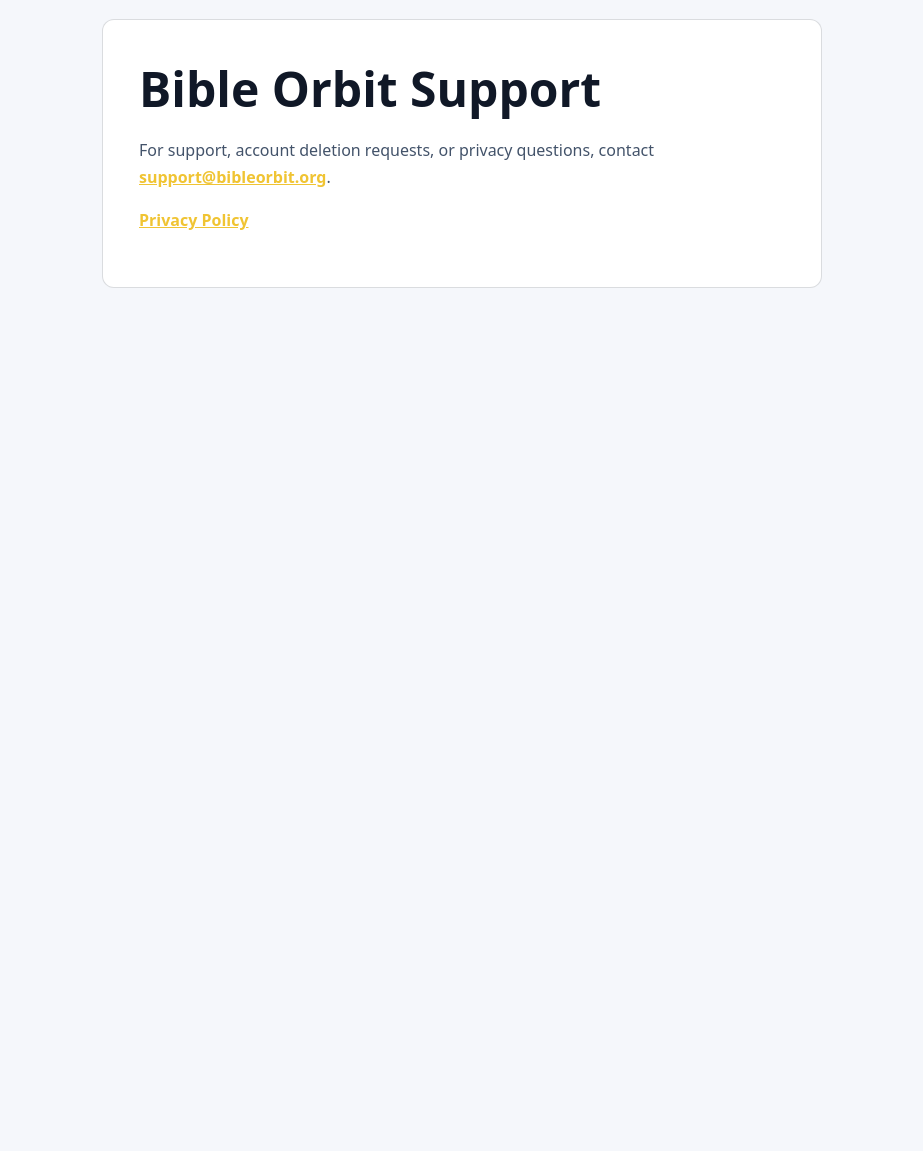
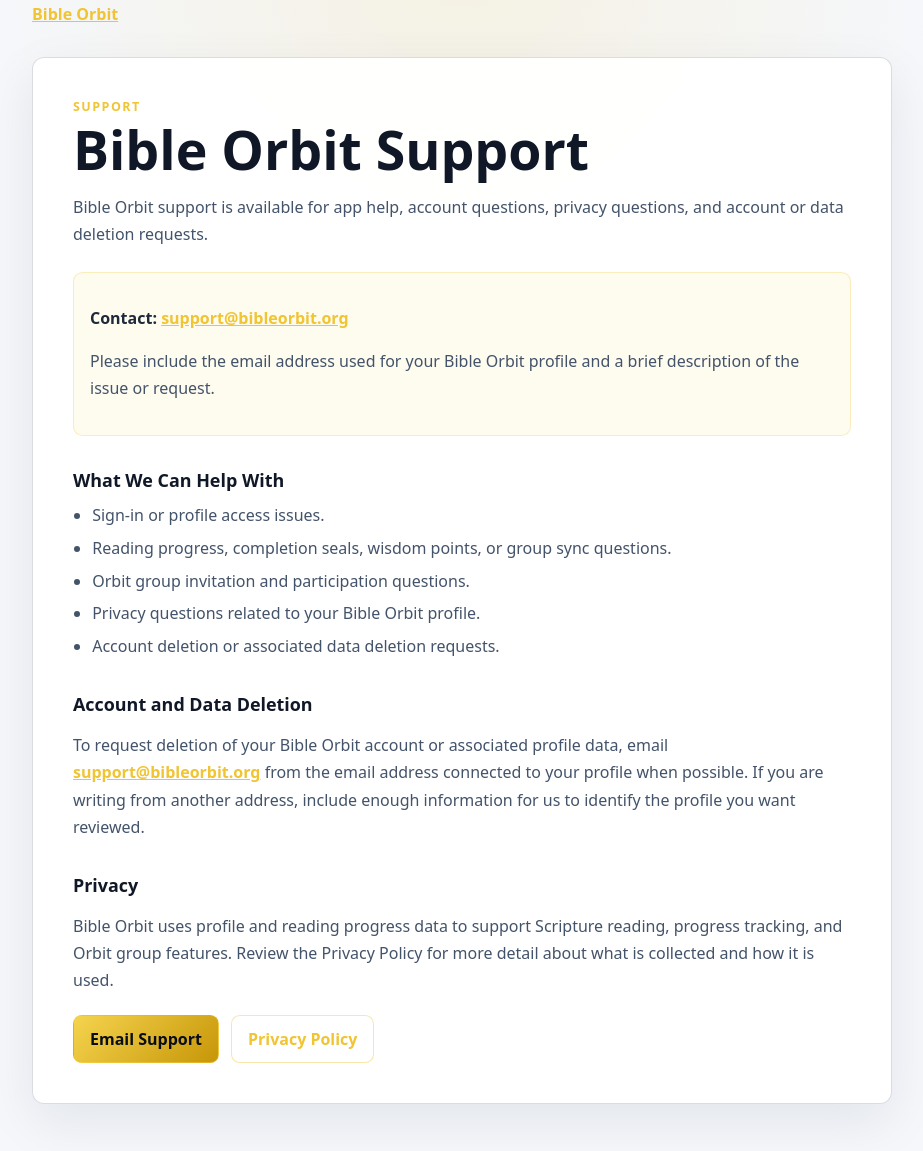
Before and after one commit to BibleOrbit/bibleorbit-site, a plain HTML site: page support/index.html in a window 1280 px wide. Shown: the part 45-1196 px from the top of the page, without its empty margins (178-1101 px from the left). Before the commit the page ends 800 px from the top, so only its background shows below. Drawn offline with Linux system fonts and the light colour scheme.

Commit message:
Polish support page

```diff
--- a/support/index.html
+++ b/support/index.html
@@ -4,7 +4,10 @@
     <meta charset="utf-8" />
     <meta name="viewport" content="width=device-width, initial-scale=1" />
     <title>Support | Bible Orbit</title>
-    <meta name="description" content="Contact Bible Orbit support." />
+    <meta
+      name="description"
+      content="Bible Orbit support, account deletion requests, privacy questions, and app help."
+    />
     <link rel="canonical" href="https://bibleorbit.org/support/" />
     <style>
       :root {
@@ -13,6 +16,7 @@
         --panel: #111827;
         --text: #f8fafc;
         --muted: #bac7d8;
+        --soft: #d7dfeb;
         --gold: #f0c433;
         --border: rgba(148, 163, 184, 0.24);
       }
@@ -25,26 +29,54 @@
         margin: 0;
         min-height: 100vh;
         font-family: system-ui, -apple-system, BlinkMacSystemFont, "Segoe UI", sans-serif;
-        background: var(--bg);
+        background:
+          radial-gradient(circle at top, rgba(240, 196, 51, 0.12), transparent 30rem),
+          var(--bg);
         color: var(--text);
       }
 
       main {
-        width: min(720px, calc(100% - 2rem));
+        width: min(860px, calc(100% - 2rem));
         margin: 0 auto;
-        padding: 4rem 0;
+        padding: 3rem 0 5rem;
       }
 
-      section {
+      nav {
+        margin-bottom: 2rem;
+      }
+
+      nav a,
+      a {
+        color: var(--gold);
+        font-weight: 750;
+      }
+
+      .support {
         border: 1px solid var(--border);
         border-radius: 0.75rem;
         background: rgba(17, 24, 39, 0.84);
-        padding: clamp(1.25rem, 4vw, 2.25rem);
+        padding: clamp(1.25rem, 4vw, 2.5rem);
+        box-shadow: 0 24px 64px rgba(0, 0, 0, 0.28);
+      }
+
+      .eyebrow {
+        color: var(--gold);
+        font-size: 0.78rem;
+        font-weight: 850;
+        letter-spacing: 0.12em;
+        text-transform: uppercase;
       }
 
       h1 {
-        margin: 0 0 0.75rem;
-        font-size: clamp(2rem, 7vw, 3rem);
+        margin: 0.5rem 0 0.75rem;
+        font-size: clamp(2rem, 7vw, 3.35rem);
+        line-height: 1.02;
+        letter-spacing: 0;
+      }
+
+      h2 {
+        margin: 2rem 0 0.65rem;
+        font-size: 1.12rem;
         letter-spacing: 0;
       }
 
@@ -53,9 +85,53 @@
         line-height: 1.7;
       }
 
-      a {
+      ul {
+        margin: 0.5rem 0 0;
+        padding-left: 1.2rem;
+      }
+
+      li {
+        color: var(--muted);
+        line-height: 1.7;
+        margin: 0.35rem 0;
+      }
+
+      strong {
+        color: var(--soft);
+      }
+
+      .contact-card {
+        margin: 1.5rem 0;
+        padding: 1rem;
+        border: 1px solid rgba(240, 196, 51, 0.28);
+        border-radius: 0.6rem;
+        background: rgba(240, 196, 51, 0.08);
+      }
+
+      .actions {
+        display: flex;
+        flex-wrap: wrap;
+        gap: 0.75rem;
+        margin-top: 1.25rem;
+      }
+
+      .button {
+        display: inline-flex;
+        align-items: center;
+        justify-content: center;
+        min-height: 2.75rem;
+        padding: 0.75rem 1rem;
+        border: 1px solid rgba(240, 196, 51, 0.42);
+        border-radius: 0.55rem;
+        color: #080d17;
+        background: linear-gradient(135deg, #f5d44e, #c79608);
+        font-weight: 850;
+        text-decoration: none;
+      }
+
+      .button.secondary {
         color: var(--gold);
-        font-weight: 750;
+        background: rgba(17, 24, 39, 0.38);
       }
 
       @media (prefers-color-scheme: light) {
@@ -64,24 +140,73 @@
           --panel: #ffffff;
           --text: #101827;
           --muted: #43536a;
+          --soft: #1e293b;
           --border: rgba(30, 41, 59, 0.16);
         }
 
-        section {
-          background: #ffffff;
+        .support {
+          background: rgba(255, 255, 255, 0.94);
+          box-shadow: 0 18px 52px rgba(15, 23, 42, 0.08);
+        }
+
+        .button.secondary {
+          background: rgba(255, 255, 255, 0.62);
         }
       }
     </style>
   </head>
   <body>
     <main>
-      <section>
+      <nav><a href="/">Bible Orbit</a></nav>
+      <section class="support">
+        <div class="eyebrow">Support</div>
         <h1>Bible Orbit Support</h1>
+
         <p>
-          For support, account deletion requests, or privacy questions, contact
-          <a href="mailto:support@bibleorbit.org">support@bibleorbit.org</a>.
+          Bible Orbit support is available for app help, account questions, privacy
+          questions, and account or data deletion requests.
         </p>
-        <p><a href="/privacy/">Privacy Policy</a></p>
+
+        <div class="contact-card">
+          <p>
+            <strong>Contact:</strong>
+            <a href="mailto:support@bibleorbit.org">support@bibleorbit.org</a>
+          </p>
+          <p>
+            Please include the email address used for your Bible Orbit profile and a
+            brief description of the issue or request.
+          </p>
+        </div>
+
+        <h2>What We Can Help With</h2>
+        <ul>
+          <li>Sign-in or profile access issues.</li>
+          <li>Reading progress, completion seals, wisdom points, or group sync questions.</li>
+          <li>Orbit group invitation and participation questions.</li>
+          <li>Privacy questions related to your Bible Orbit profile.</li>
+          <li>Account deletion or associated data deletion requests.</li>
+        </ul>
+
+        <h2>Account and Data Deletion</h2>
+        <p>
+          To request deletion of your Bible Orbit account or associated profile data,
+          email <a href="mailto:support@bibleorbit.org">support@bibleorbit.org</a>
+          from the email address connected to your profile when possible. If you are
+          writing from another address, include enough information for us to identify
+          the profile you want reviewed.
+        </p>
+
+        <h2>Privacy</h2>
+        <p>
+          Bible Orbit uses profile and reading progress data to support Scripture
+          reading, progress tracking, and Orbit group features. Review the Privacy
+          Policy for more detail about what is collected and how it is used.
+        </p>
+
+        <div class="actions">
+          <a class="button" href="mailto:support@bibleorbit.org">Email Support</a>
+          <a class="button secondary" href="/privacy/">Privacy Policy</a>
+        </div>
       </section>
     </main>
   </body>
```
